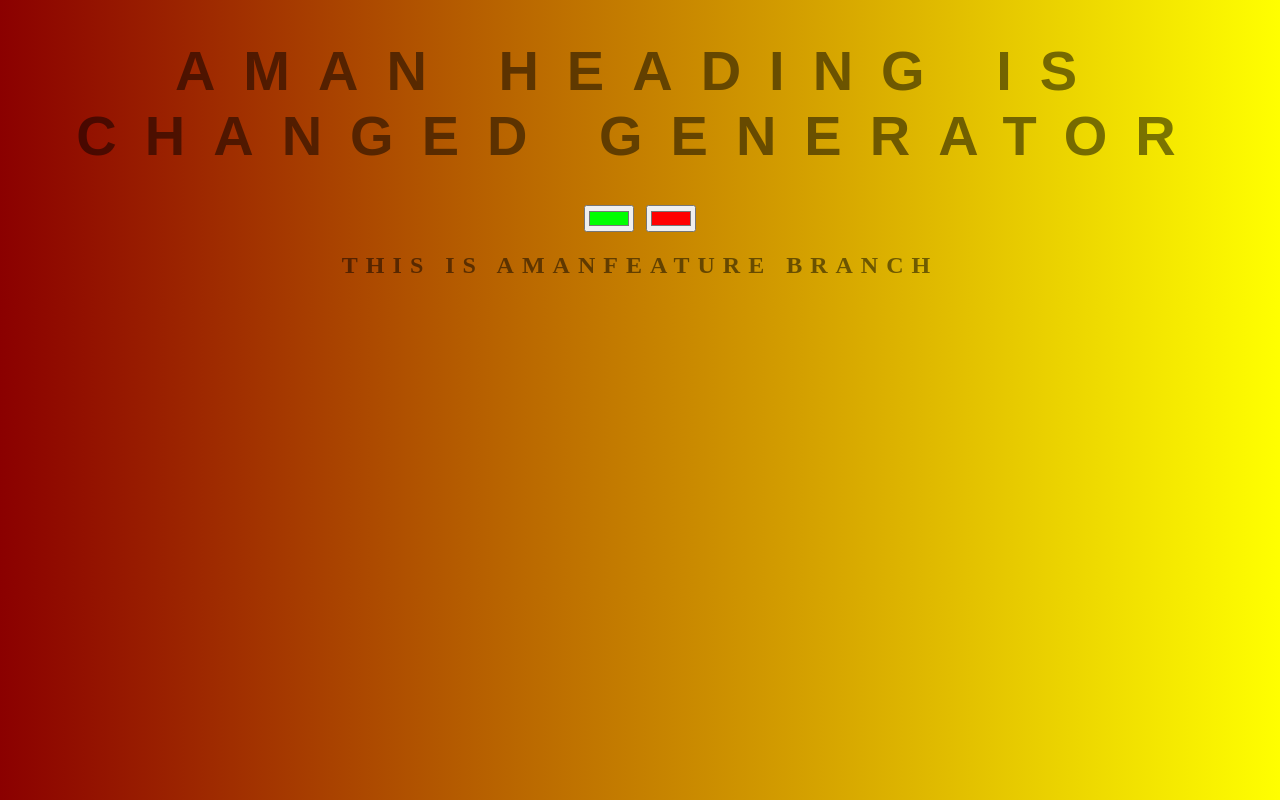
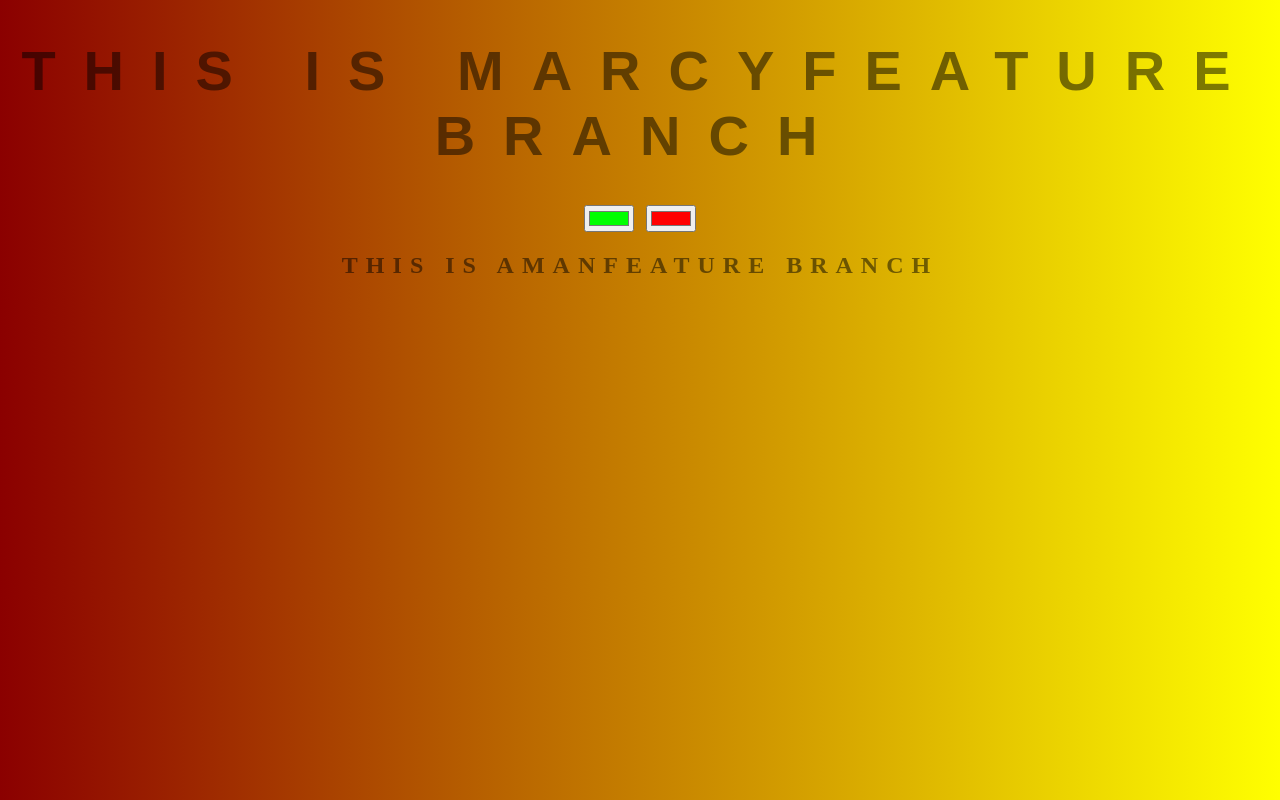
Before and after one commit to AmanJemal/Background-Generator, a plain HTML site: page index.html in a window 1280 px wide. Drawn offline with Linux system fonts and the light colour scheme.

Commit message:
aman i have changing h1 title

```diff
--- a/index.html
+++ b/index.html
@@ -8,7 +8,7 @@
 </head>
 <body id="gradient">
 	<!-- // wow it is nice title -->
-	<h1>Aman Heading is changed  Generator</h1>
+	<h1>This is marcyFeature branch</h1>
 	<input class = "color1" type="color" name="color1" value="#00ff00">
 	<input class = "color2" type="color" name="color2" value="#ff0000">
 	<h2>This is amanFeature branch</h2>
```
